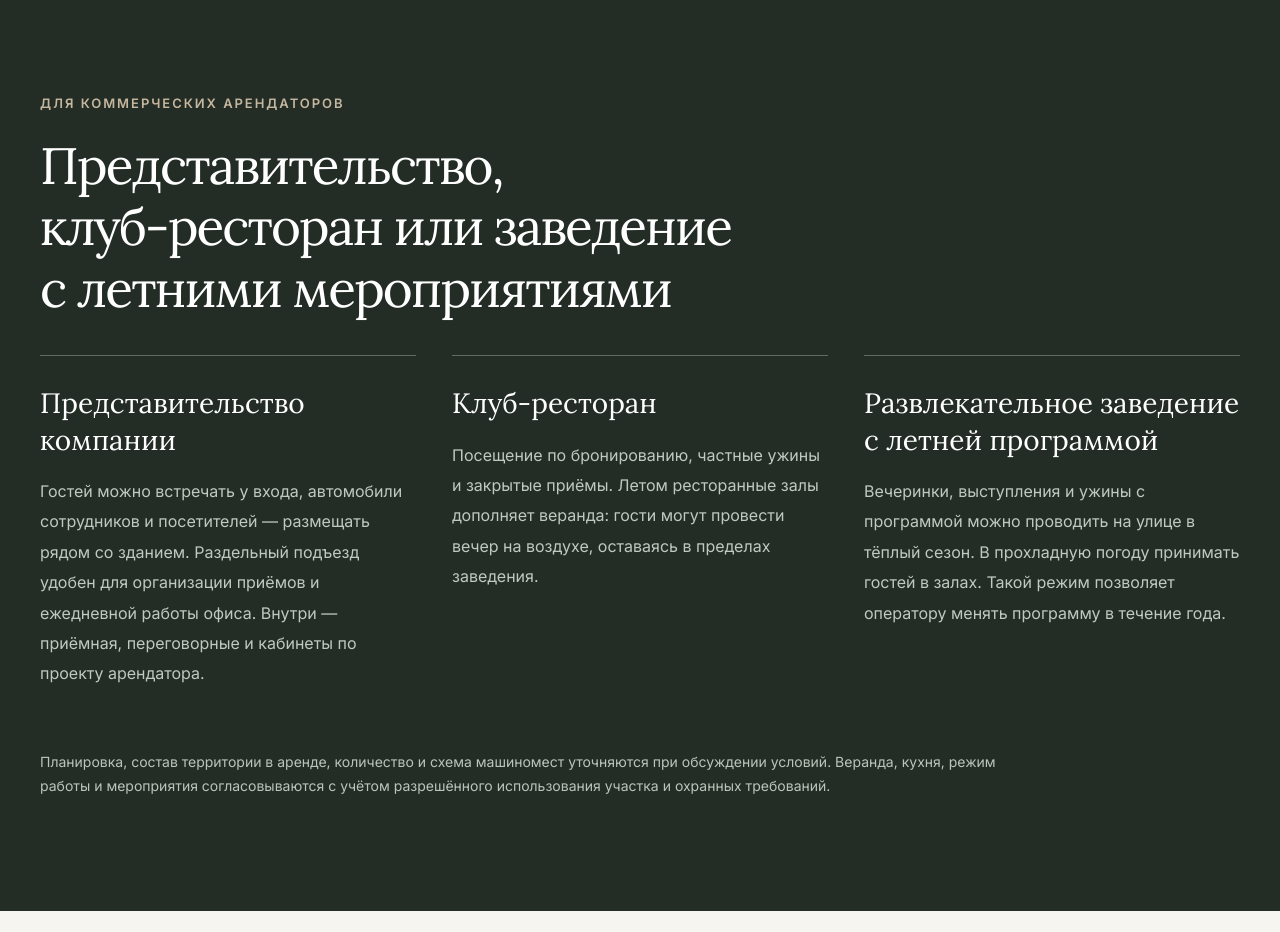
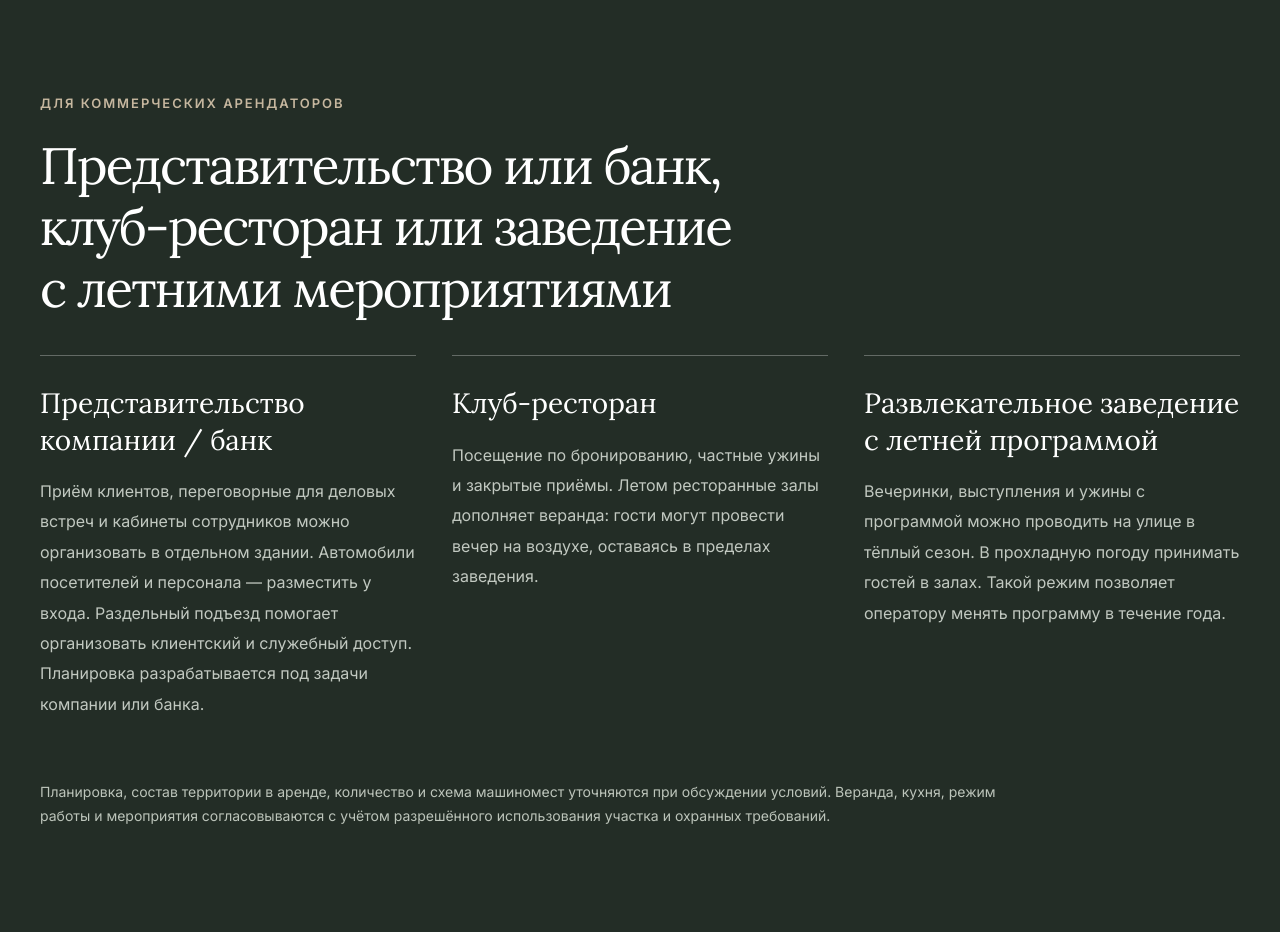
Before and after one commit to streetrent-source/davis-landing, a plain HTML site: page pyatnitskaya-15/index.html in a window 1280 px wide. Shown: the part 980-1912 px from the top of the page. Drawn offline with Linux system fonts and the light colour scheme.

Commit message:
Include banks alongside corporate representative offices in leasing offer

```diff
--- a/pyatnitskaya-15/index.html
+++ b/pyatnitskaya-15/index.html
@@ -1,4 +1,4 @@
-<!doctype html><html lang="ru"><head><meta charset="utf-8"><meta name="viewport" content="width=device-width,initial-scale=1"><meta name="theme-color" content="#f0eee9"><meta name="description" content="Аренда здания 1 030,1 м² на первой линии Пятницкой. Приватная территория, парковка, два заезда. Две минуты от метро. Для представительства, клуб-ресторана и летних мероприятий."><title>Пятницкая, 15 — аренда здания 1 030,1 м² с двором</title><style>@font-face {
+<!doctype html><html lang="ru"><head><meta charset="utf-8"><meta name="viewport" content="width=device-width,initial-scale=1"><meta name="theme-color" content="#f0eee9"><meta name="description" content="Аренда здания 1 030,1 м² на первой линии Пятницкой. Приватная территория, парковка, два заезда. Две минуты от метро. Для представительства компании, банка, клуб-ресторана и летних мероприятий."><title>Пятницкая, 15 — аренда здания 1 030,1 м² с двором</title><style>@font-face {
   font-family: 'Inter';
   font-style: normal;
   font-weight: 400;
@@ -56,7 +56,7 @@
 <header class="top"><a class="brand" href="#">ПЯТНИЦКАЯ, 15<span>МОСКВА · ЗАМОСКВОРЕЧЬЕ</span></a><nav id="nav" class="links"><a href="#building">Здание</a><a href="#territory">Территория</a><a href="#advantages">Использование</a><a href="#plans">Планы</a><a href="#docs">Документы</a><a href="#location">Расположение</a></nav><button class="menu" id="menu" aria-label="Открыть меню">☰</button></header>
 <section class="hero"><div id="heroPic" class="hero-visual"></div><div class="hero-inner"><div class="caps">Аренда · Замоскворечье · Пятницкая улица</div><h1>Пятницкая, 15</h1><div class="hero-sub">Аренда здания 1 030,1 м²<br>Приватная территория, парковка и два заезда</div><div class="hero-bottom"><a class="cta" href="#territory">Посмотреть двор</a><a class="cta ghost" href="#contact">Условия аренды</a></div></div><div class="photo-note">Фасад с Пятницкой улицы · ретушь</div></section>
 <div class="stats"><div class="stat"><strong>1 030,1 м²</strong><small>Площадь здания</small></div><div class="stat"><strong>1 289 м²</strong><small>Земельный участок</small></div><div class="stat"><strong>2 заезда</strong><small>Пятницкая и Б. Овчинниковский переулок</small></div><div class="stat"><strong>2 минуты</strong><small>Пешком от метро «Новокузнецкая»</small></div></div>
-<section class="section dark commercial-section" id="advantages"><div class="wrap"><div class="no">Для коммерческих арендаторов</div><h2 class="title">Представительство,<br>клуб-ресторан или заведение<br>с летними мероприятиями</h2><div class="concept-grid"><article class="adv"><h3>Представительство компании</h3><p>Гостей можно встречать у входа, автомобили сотрудников и посетителей — размещать рядом со зданием. Раздельный подъезд удобен для организации приёмов и ежедневной работы офиса. Внутри — приёмная, переговорные и кабинеты по проекту арендатора.</p></article><article class="adv"><h3>Клуб-ресторан</h3><p>Посещение по бронированию, частные ужины и закрытые приёмы. Летом ресторанные залы дополняет веранда: гости могут провести вечер на воздухе, оставаясь в пределах заведения.</p></article><article class="adv"><h3>Развлекательное заведение с летней программой</h3><p>Вечеринки, выступления и ужины с программой можно проводить на улице в тёплый сезон. В прохладную погоду принимать гостей в залах. Такой режим позволяет оператору менять программу в течение года.</p></article></div><p class="hint concept-note">Планировка, состав территории в аренде, количество и схема машиномест уточняются при обсуждении условий. Веранда, кухня, режим работы и мероприятия согласовываются с учётом разрешённого использования участка и охранных требований.</p></div></section>
+<section class="section dark commercial-section" id="advantages"><div class="wrap"><div class="no">Для коммерческих арендаторов</div><h2 class="title">Представительство или банк,<br>клуб-ресторан или заведение<br>с летними мероприятиями</h2><div class="concept-grid"><article class="adv"><h3>Представительство компании / банк</h3><p>Приём клиентов, переговорные для деловых встреч и кабинеты сотрудников можно организовать в отдельном здании. Автомобили посетителей и персонала — разместить у входа. Раздельный подъезд помогает организовать клиентский и служебный доступ. Планировка разрабатывается под задачи компании или банка.</p></article><article class="adv"><h3>Клуб-ресторан</h3><p>Посещение по бронированию, частные ужины и закрытые приёмы. Летом ресторанные залы дополняет веранда: гости могут провести вечер на воздухе, оставаясь в пределах заведения.</p></article><article class="adv"><h3>Развлекательное заведение с летней программой</h3><p>Вечеринки, выступления и ужины с программой можно проводить на улице в тёплый сезон. В прохладную погоду принимать гостей в залах. Такой режим позволяет оператору менять программу в течение года.</p></article></div><p class="hint concept-note">Планировка, состав территории в аренде, количество и схема машиномест уточняются при обсуждении условий. Веранда, кухня, режим работы и мероприятия согласовываются с учётом разрешённого использования участка и охранных требований.</p></div></section>
 <section class="section" id="building"><div class="wrap intro"><div><div class="no">01 / Объект</div><h2>Жилой дом XVIII века<br>в Замоскворечье</h2><p class="copy">У здания два основных этажа, мезонин и подвал. Исторический фасад, дворовые корпуса и лестницы показаны в фотогалерее; планировку каждого уровня можно изучить отдельно.</p><p class="copy">«Жилой дом, XVIII в.» — памятник регионального значения. Его охранный статус определяет требования к ремонту, интерьерам и наружному оформлению. Документы по сохранению здания приведены в разделе БТИ и материалов по памятнику.</p></div><img id="introPic" class="intro-pic" alt="Фотография здания на Пятницкой улице" loading="lazy"></div></section>
 <section class="section territory-section" id="territory"><div class="wrap"><div class="territory-intro"><div><div class="no">Двор</div><h2 class="title">Двор в тёплое<br>время года</h2></div><div><p class="copy">В тёплые месяцы ресторан может принимать гостей и на улице. Столы под деревьями, ужин по бронированию или приём для приглашённых — варианты сезонной работы двора.</p><p class="copy">При выборе расстановки важно сохранить удобный проход к входам и проезд для обслуживания. Схема летней посадки и размещение автомобилей обсуждаются вместе, чтобы гости и рабочие службы не мешали друг другу.</p></div></div><div class="territory-mosaic"><button class="territory-photo" data-photo-url="assets/photos/04.jpg" aria-label="Увеличить фотографию двора"><img src="assets/photos/04.jpg" alt="Двор с деревьями перед историческим зданием" loading="lazy"><span>Двор со стороны Пятницкой</span></button><button class="territory-photo" data-photo-url="assets/photos/03.jpg" aria-label="Увеличить второй ракурс территории"><img src="assets/photos/03.jpg" alt="Двор между корпусами здания" loading="lazy"><span>Двор между корпусами</span></button></div><p class="hint land-note">Состав территории в аренде, размещение парковки и летней веранды обсуждаются при согласовании условий.</p></div></section>
 <section class="section gallery-section" id="photos"><div class="wrap"><div class="gallery-header"><div><div class="no">02 / Фотоматериалы</div><h2 class="title">Фотографии двора,<br>фасадов и помещений</h2></div><p class="copy">Общие виды и крупные ракурсы помогают оценить состояние здания до просмотра. Начните с двора или выберите нужную категорию снимков.</p></div><div id="featured" class="featured"></div><div class="filters" id="filters"><button class="filter active" data-filter="territory">Двор и территория</button><button class="filter" data-filter="all">Все фотографии</button><button class="filter" data-filter="exterior">Здание и входы</button><button class="filter" data-filter="interior">Помещения</button><button class="filter" data-filter="stairs">Лестницы</button><button class="filter" data-filter="surroundings">Окружение</button><button class="filter" data-filter="plans">Планы</button></div><div id="grid" class="gallery-grid"></div><div class="count"><span id="photoCount">Фотографии объекта</span><span>Выберите изображение для полноэкранного просмотра</span></div></div></section>
```
Also changed, not shown: pyatnitskaya-15/preview.html (+2 -2 lines).
